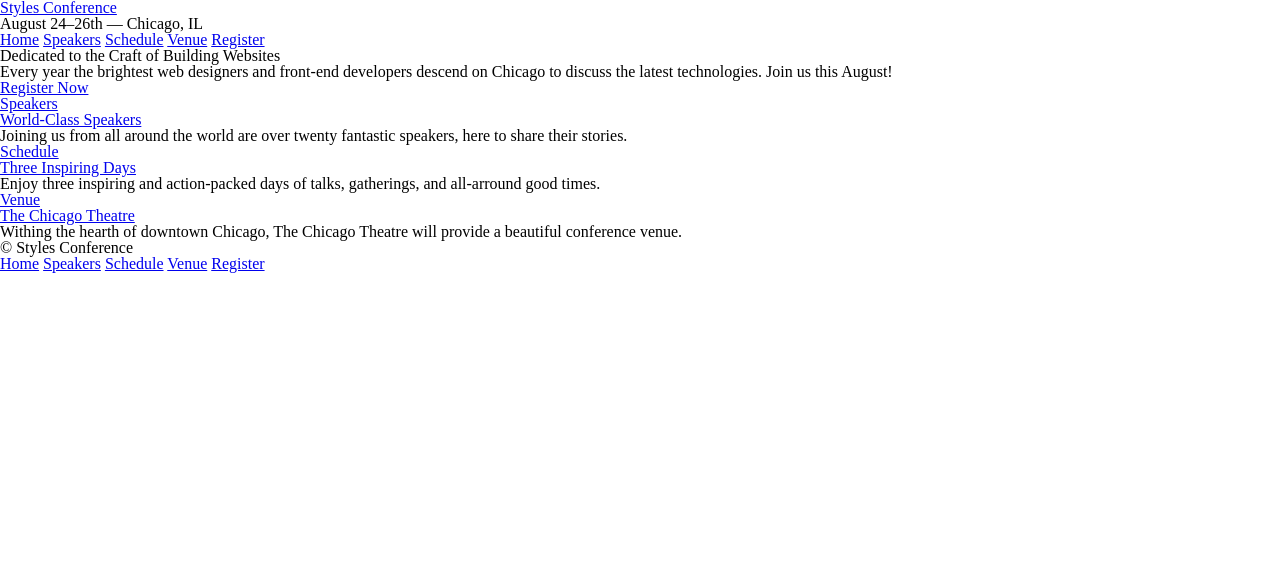
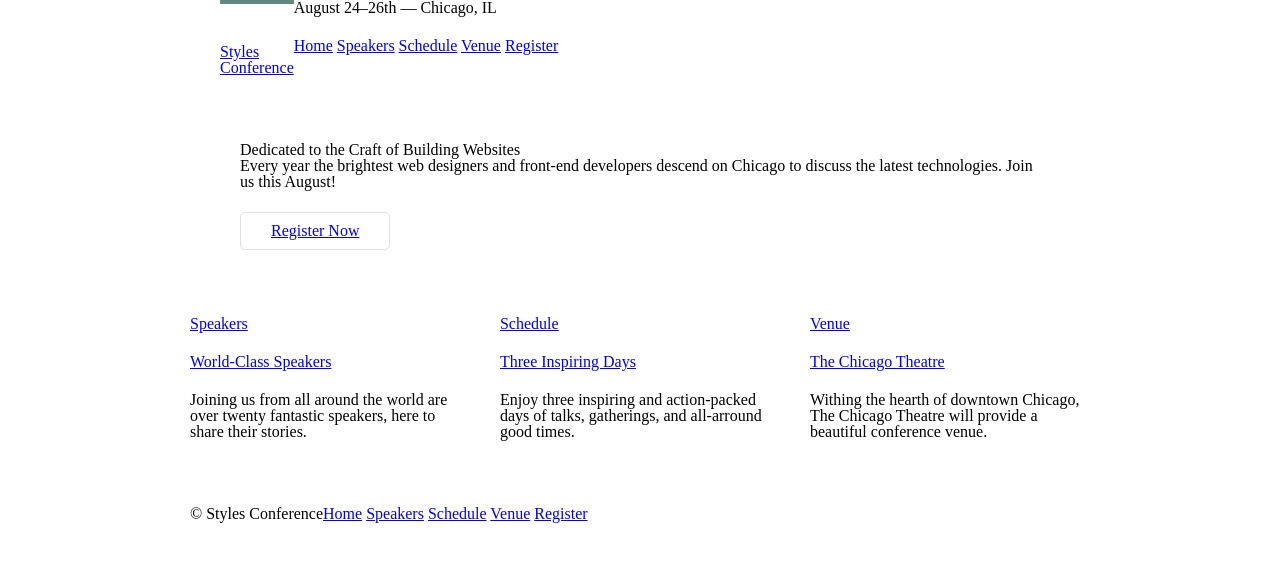
Before and after one commit to AshChristie/styles-conference, a plain HTML site: page index.html in a window 1280 px wide. Drawn offline with Linux system fonts and the light colour scheme.

Commit message:
End of Chap 5

```diff
--- a/assets/stylesheets/main.css
+++ b/assets/stylesheets/main.css
@@ -45,3 +45,122 @@ table {
   border-collapse: collapse;
   border-spacing: 0;
 }
+
+/*
+  ======================
+  Grid
+  ======================
+*/
+*,
+*:before,
+*:after {
+  -webkit-box-sizing: border-box;
+     -moz-box-sizing: border-box;
+         -box-sizing: border-box;
+}
+
+.container,
+.grid {
+  margin: 0 auto;
+  width: 960px;
+}
+.container {
+  padding-left: 30px;
+  padding-right: 30px;
+}
+
+.col-1-3 {
+  width: 33.33%;
+} .col-2-3 {
+  width: 66.66%;
+}
+
+.col-1-3,
+.col-2-3 {
+  display: inline-block;
+  vertical-align: top;
+}
+
+.grid,
+.col-1-3,
+.col-2-3 {
+  padding-left: 15px;
+  padding-right: 15px;
+}
+
+/*
+  ======================
+  Clearfix
+  ======================
+*/
+.group:before,
+.group:after {
+  content: "";
+  display: table;
+}
+.group:after {
+  clear: both;
+}
+.group {
+  clear: both;
+  *zoom: 1;
+}
+
+
+/*
+  ======================
+  Typography
+  ======================
+*/
+h1, h3, h4, h5, p {
+  margin-bottom: 22px;
+}
+
+/*
+  ======================
+  Buttons
+  ======================
+*/
+.btn {
+  border-radius: 5px;
+  display: inline-block;
+  margin: 0;
+}
+.btn-alt {
+  border: 1px solid #dfe2e5;
+  padding: 10px 30px;
+}
+
+/*
+  ======================
+  Home
+  ======================
+*/
+.hero {
+  padding: 22px 80px 66px 80px;
+}
+
+/*
+  ======================
+  Primary header
+  ======================
+*/
+
+.logo {
+  border-top: 4px solid #648880;
+  padding: 40px 0 22px 0;
+  float: left;
+}
+
+/*
+  ======================
+  Primary footer
+  ======================
+*/
+.primary-footer {
+  padding-bottom: 44px;
+  padding-top: 44px;
+}
+.primary-footer small {
+  float: left;
+}
--- a/index.html
+++ b/index.html
@@ -6,10 +6,12 @@
     <link rel="stylesheet" href="assets/stylesheets/main.css">
   </head>
   <body>
-    <header>
-      <h1>
-        <a href="index.html">Styles Conference</a>
-      </h1>
+    <header class="container group">
+      <section class="container">
+        <h1 class="logo">
+          <a href="index.html">Styles <br> Conference</a>
+        </h1>
+      </section>
       <h3>August 24&ndash;26th &mdash; Chicago, IL</h3>
 
       <nav>
@@ -21,27 +23,36 @@
       </nav>
 
     </header>
-    <section>
+    <section class="hero container">
       <h2>Dedicated to the Craft of Building Websites</h2>
       <p>Every year the brightest web designers and front-end developers descend on Chicago to discuss the latest technologies. Join us this August!</p>
-      <a href="register.html">Register Now</a>
+      <a class="btn btn-alt" href="register.html">Register Now</a>
     </section>
-    <section>
-      <section>
+    <section class="grid">
+
+      <!-- Speakers -->
+
+      <section class="col-1-3">
         <a href="speakers.html">
           <h5>Speakers</h5>
           <h3>World-Class Speakers</h3>
         </a>
         <p>Joining us from all around the world are over twenty fantastic speakers, here to share their stories.</p>
-      </section>
-      <section>
+      </section><!--
+
+      Schedule
+
+      --><section class="col-1-3">
         <a href="schedule.html">
           <h5>Schedule</h5>
           <h3>Three Inspiring Days</h3>
         </a>
         <p>Enjoy three inspiring and action-packed days of talks, gatherings, and all-arround good times.</p>
-      </section>
-      <section>
+      </section><!--
+
+      Venue
+
+      --><section class="col-1-3">
         <a href="venue.html">
           <h5>Venue</h5>
           <h3>The Chicago Theatre</h3>
@@ -49,7 +60,7 @@
         <p>Withing the hearth of downtown Chicago, The Chicago Theatre will provide a beautiful conference venue.</p>
       </section>
     </section>
-    <footer>
+    <footer class="primary-footer container group">
       <small>&copy; Styles Conference</small>
 
       <nav>
```
Also changed, not shown: register.html (+57 -0 lines), schedule.html (+57 -0 lines), speakers.html (+57 -0 lines), venue.html (+57 -0 lines).
